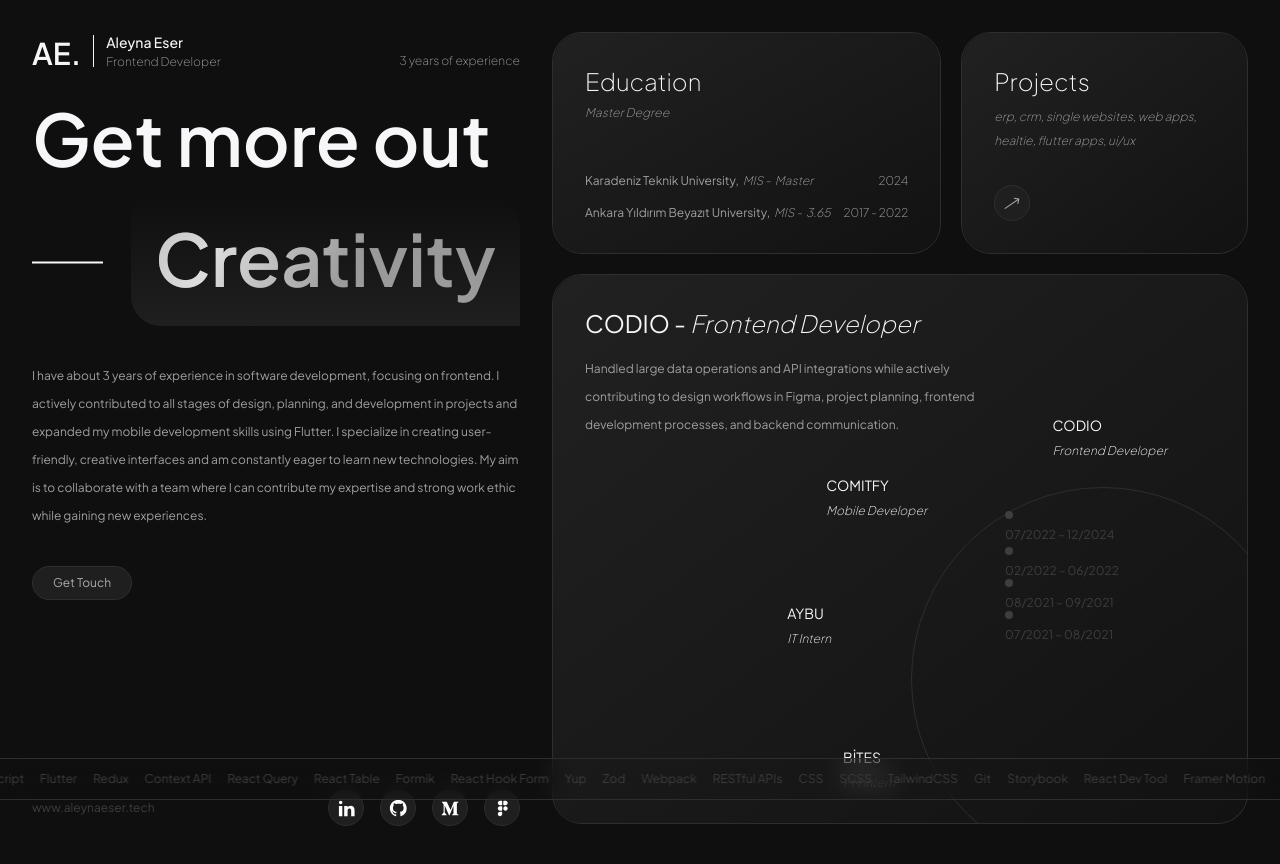
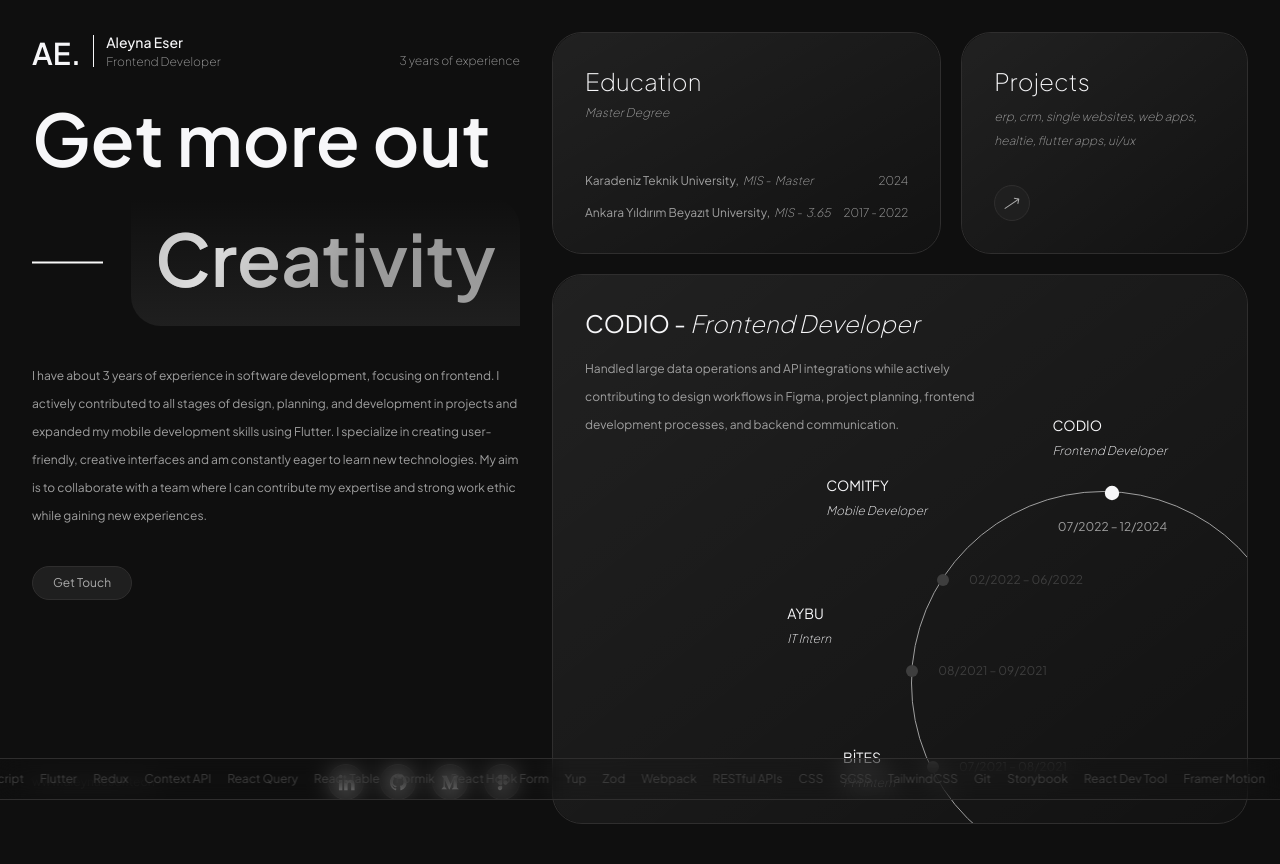
Before and after one commit to aleynaeser/portfolio, a Next.js app: page / in a window 1280 px wide. Shown: the top 864 px of the page. Built offline with nearby package versions, Linux system fonts and the light colour scheme.

Commit message:
improved experience card

```diff
--- a/src/app/page.tsx
+++ b/src/app/page.tsx
@@ -8,13 +8,17 @@ import Experience from '@components/Sections/Experience';
 
 export default async function Portfolio() {
   return (
-    <main className='md:gap-6 md:p-6 grid h-full min-h-screen grid-cols-12 gap-8 p-8'>
-      <section className='md:col-span-12 col-span-5 flex flex-col gap-8'>
-        <Header />
-        <About />
+    <main className='relative z-10 mb-8 grid h-full min-h-screen grid-cols-12 gap-8 p-8 md:gap-6 md:p-6'>
+      <section className='col-span-5 flex h-[calc(100%-24px)] flex-col justify-between gap-8 md:col-span-12'>
+        <div className='flex flex-col gap-8 md:col-span-12'>
+          <Header />
+          <About />
+        </div>
+
+        <Footer />
       </section>
 
-      <section className='md:col-span-12 md:pt-8 col-span-7'>
+      <section className='col-span-7 md:col-span-12 md:pt-8'>
         <div className='grid grid-cols-7 gap-5'>
           <Education />
           <Projects />
@@ -24,8 +28,6 @@ export default async function Portfolio() {
       </section>
 
       <Skills />
-
-      <Footer />
     </main>
   );
 }
--- a/src/components/BackgroundWaves.tsx
+++ b/src/components/BackgroundWaves.tsx
@@ -304,10 +304,10 @@ export default function BackgroundWaves({
         backgroundColor,
         ...style,
       }}
-      className={`absolute left-0 top-0 -z-10 h-full w-full overflow-hidden ${className}`}
+      className={`absolute left-0 top-0 h-full w-full overflow-hidden ${className}`}
     >
       <div
-        className='absolute left-0 top-0 h-[0.5rem] w-[0.5rem] rounded-full bg-primary'
+        className='absolute left-0 top-0 z-20 h-[0.5rem] w-[0.5rem] rounded-full bg-primary'
         style={{
           transform: 'translate3d(calc(var(--x) - 50%), calc(var(--y) - 50%), 0)',
           willChange: 'transform',
--- a/src/components/Sections/Experience.tsx
+++ b/src/components/Sections/Experience.tsx
@@ -1,6 +1,7 @@
 'use client';
 
-import { useMemo, useState } from 'react';
+import { motion } from 'motion/react';
+import { useEffect, useMemo, useState } from 'react';
 import { experienceData } from '@constants/experience';
 import LayoutCard from '@components/LayoutCard';
 import classNames from 'classnames';
@@ -9,17 +10,16 @@ import classNames from 'classnames';
 //TODO: Make absolute circle side, update mobile ui based on active, add active circle animation
 
 export default function Experience() {
-  // eslint-disable-next-line @typescript-eslint/no-unused-vars
   const [activeIndex, setActiveIndex] = useState(0);
 
   const currentExperience = useMemo(() => experienceData[activeIndex], [activeIndex]);
 
-  // useEffect(() => {
-  //   const interval = setInterval(() => {
-  //     setActiveIndex((prevIndex) => (prevIndex + 1) % experienceData.length);
-  //   }, 5000);
-  //   return () => clearInterval(interval);
-  // }, []);
+  useEffect(() => {
+    const interval = setInterval(() => {
+      setActiveIndex((prevIndex) => (prevIndex + 1) % experienceData.length);
+    }, 8000);
+    return () => clearInterval(interval);
+  }, []);
 
   return (
     <LayoutCard className='mt-5 overflow-hidden'>
@@ -31,7 +31,7 @@ export default function Experience() {
         <div className='max-w-[400px] text-pretty text-xs leading-7 text-secondary'>{currentExperience.description}</div>
       </div>
 
-      <div className='relative flex h-80 flex-col items-end gap-5'>
+      <div className='relative flex h-80 justify-end gap-5'>
         <div className='flex flex-col items-end gap-5'>
           {experienceData.map((experience, index) => (
             <div
@@ -49,35 +49,38 @@ export default function Experience() {
           ))}
         </div>
 
-        <div className='absolute -bottom-0 -right-0 -top-0 flex flex-col gap-5'>
-          <div>
-            {experienceData.map((experience, index) => (
+        <div className='absolute right-28'>
+          {experienceData.map((experience, index) => {
+            const isActive = activeIndex === index;
+
+            return (
               <div
                 key={index}
-                className={classNames(`flex w-fit flex-col gap-2 whitespace-nowrap`, {
-                  'mr-12 mt-10': index === 0,
-                  'mr-24 mt-1': index === 1,
-                  // 'mr-96 mt-16': index === 2,
-                  // 'mr-80 mt-20': index === 3,
+                className={classNames(`absolute flex w-fit items-center gap-5 whitespace-nowrap`, {
+                  '-right-16 top-[16px] flex-col': index === 0,
+                  'right-5 top-[101px]': index === 1,
+                  'right-14 top-48': index === 2,
+                  'right-9 top-72': index === 3,
                 })}
               >
-                <div className='h-2 w-2 rounded-full bg-accent'></div>
-                <div
-                  className={classNames(`text-xs text-accent`, {
-                    // 'mr-4': index === 0,
-                    // '-mt-1 mr-72': index === 1,
-                    // 'mr-96 mt-16': index === 2,
-                    // 'mr-80 mt-20': index === 3,
+                <motion.div
+                  initial={{ scale: 1 }}
+                  animate={{ scale: isActive ? 1.2 : 1 }}
+                  transition={{ type: 'spring', duration: 0.5, damping: 10, stiffness: 100 }}
+                  className={classNames('relative h-3 w-3 rounded-full bg-accent duration-300 ease-in-out', {
+                    'bg-primary': isActive,
                   })}
-                >
+                ></motion.div>
+
+                <div className={classNames(`text-xs text-accent duration-300 ease-in-out`, { 'text-secondary': isActive })}>
                   {experience.date}
                 </div>
               </div>
-            ))}
-          </div>
+            );
+          })}
+        </div>
 
-          <div className='absolute -bottom-20 -right-20 -z-10 h-96 w-96 rounded-full border border-dark'></div>
-        </div>
+        <div className='absolute -bottom-[84px] -right-20 -z-10 h-96 w-96 rounded-full border border-secondary'></div>
       </div>
     </LayoutCard>
   );
--- a/src/components/Sections/Footer.tsx
+++ b/src/components/Sections/Footer.tsx
@@ -4,7 +4,7 @@ import { socialMediaLinks } from '@constants/social-media-links';
 
 export default function Footer() {
   return (
-    <footer className='col-span-5 -mt-24 md:mt-0 flex items-center justify-between gap-2 md:col-span-12 md:pb-11 md:pt-4'>
+    <footer className='col-span-5 flex items-center justify-between gap-2 md:col-span-12'>
       <Link href='https://aleynaeser.tech/' className='group relative text-xs text-accent'>
         www.aleynaeser.tech
         <span className='absolute bottom-[-2] left-0 h-[1px] w-0 bg-accent transition-all duration-300 group-hover:w-full'></span>
```
